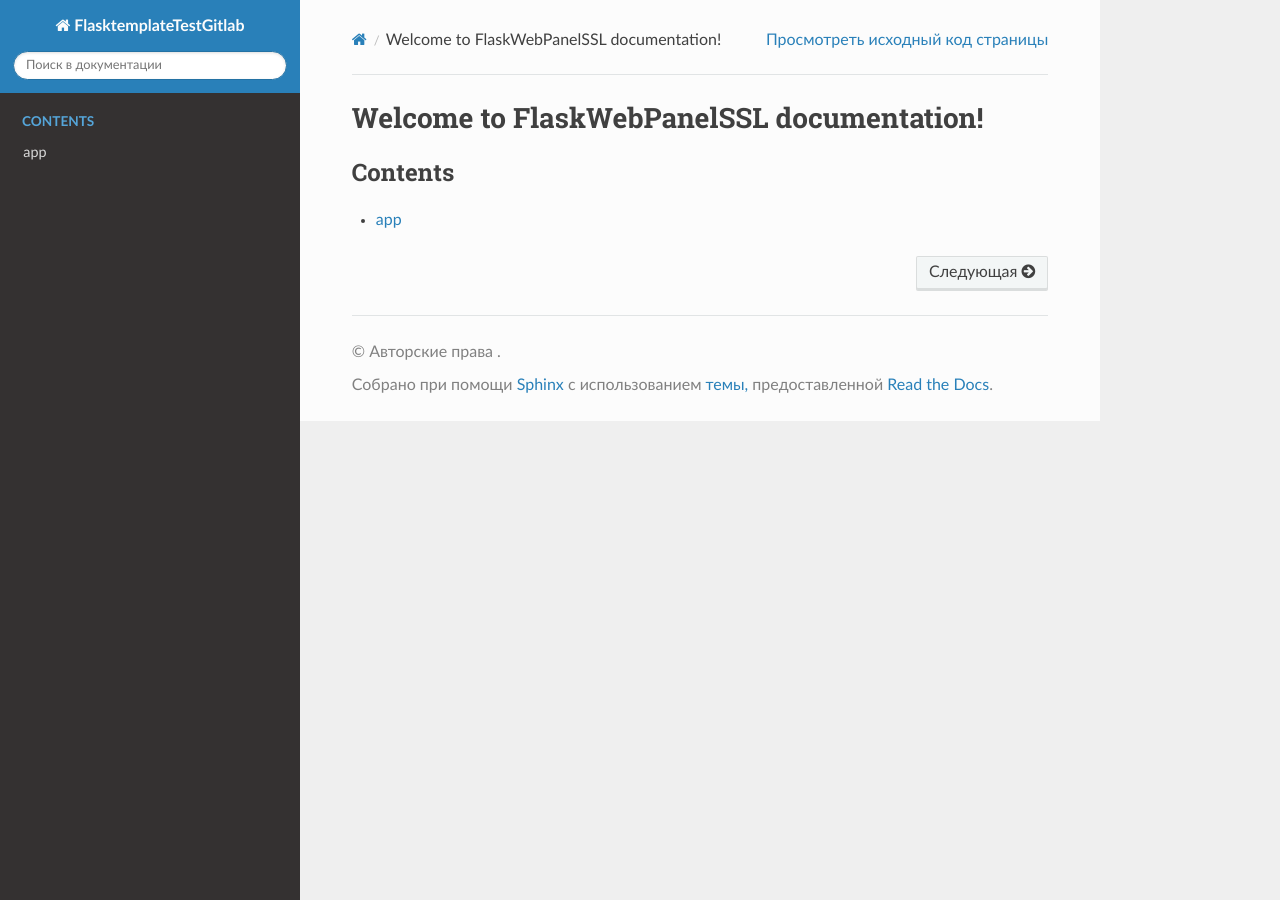
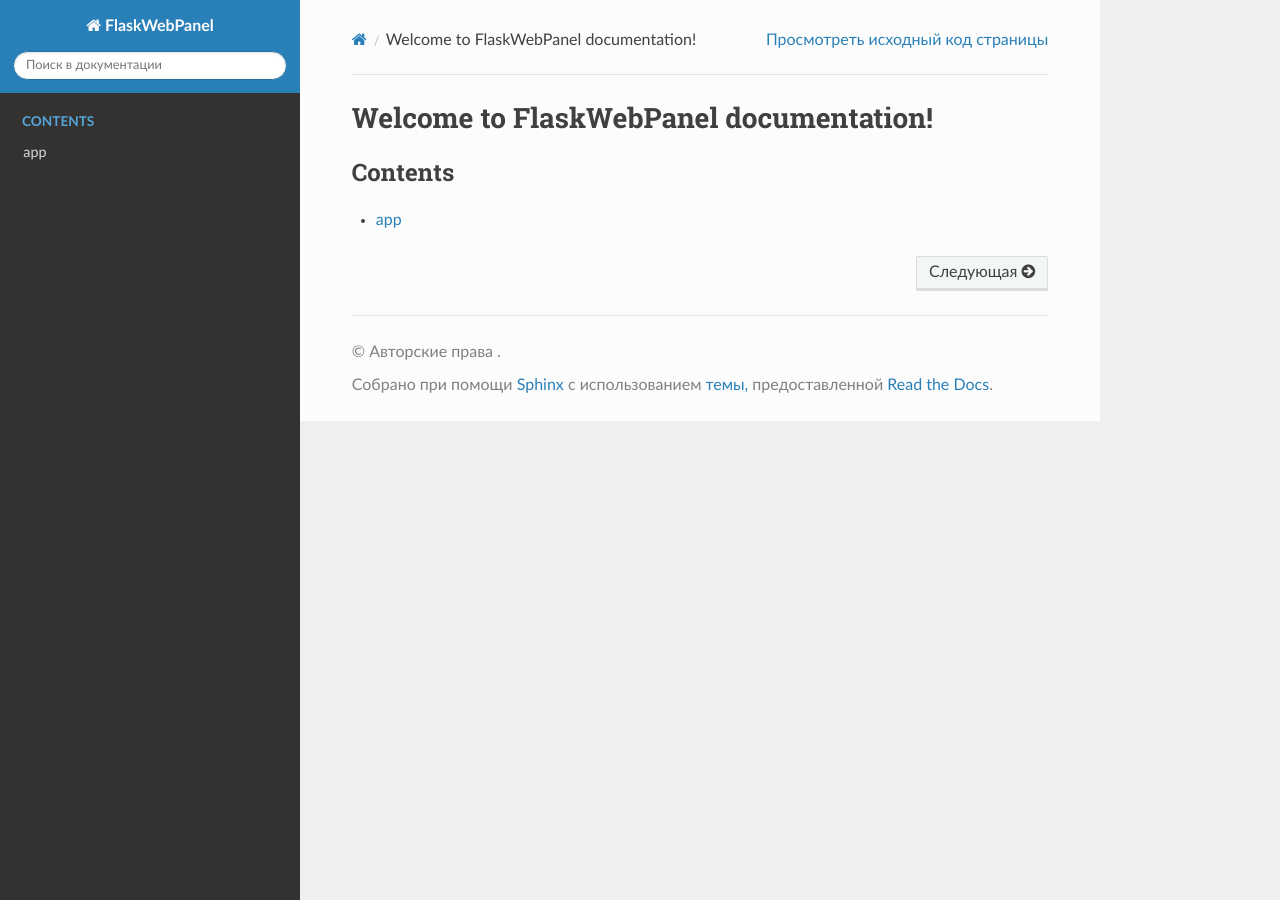
Before and after one commit to DarkAlastor/WebPanel, a Sphinx documentation site: the page built from docs/index.rst, in a window 1280 px wide. Built offline with Sphinx 7.4.7 and the Read the Docs theme 3.1.0, drawn with Linux system fonts in a browser that asks for light colours; pages that are not in the unit, such as notebooks, are missing from menus.

Commit message:
update docs

```diff
--- a/docs/conf.py
+++ b/docs/conf.py
@@ -14,8 +14,8 @@ extensions = [
 exclude_patterns = ["tests", "static", "templates"]
 
 # Общие настройки проекта
-project = "FlasktemplateTestGitlab"  # Укажите название вашего проекта
-author = "Your Name"  # Укажите автора документации
+project = "FlaskWebPanel"  # Укажите название вашего проекта
+author = "Mr Alastor"  # Укажите автора документации
 version = "0.1.0"  # Укажите версию проекта
 release = "0.1.0"  # Укажите релиз проекта (может быть таким же, как версия)
 
--- a/docs/index.rst
+++ b/docs/index.rst
@@ -1,7 +1,7 @@
-.. FlaskWebPanelSSL documentation master file, created by
+.. FlaskWebPanel documentation master file, created by
    sphinx-apidoc on <date>.
 
-Welcome to FlaskWebPanelSSL documentation!
+Welcome to FlaskWebPanel documentation!
 ========================================
 
 ..  Комментарий: Следующий раздел содержит ссылки на модули.
```
